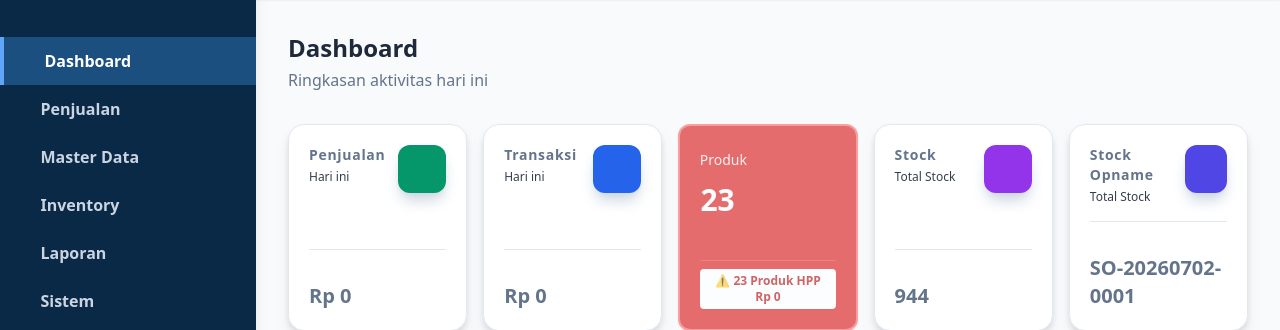
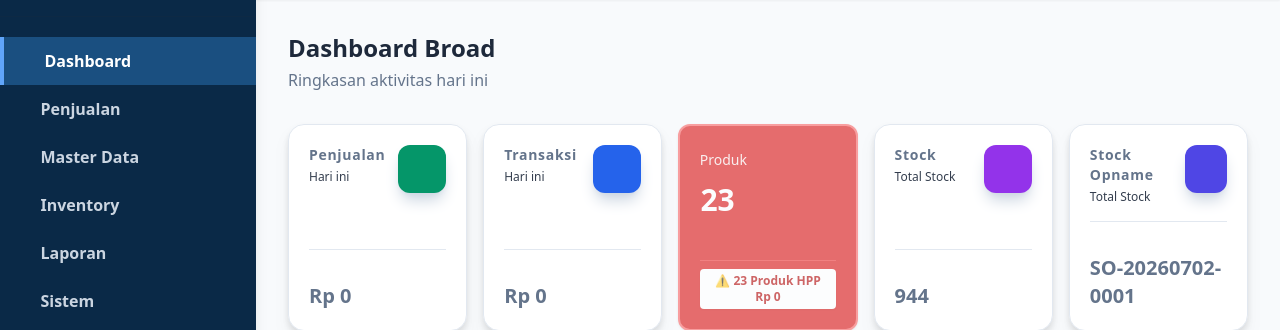
Before and after one commit to marifzein/mekarsari-pos, a Laravel app: page /dashboard in a window 1280 px wide. Shown: the part 80-410 px from the top of the page. Run offline with Laravel 12, Linux system fonts and the light colour scheme; a user stored in the database is signed in; data comes from the database, SQL or seed files in the repository; data that the repository does not hold is empty; style sheets or scripts are compiled from the project's sources; some libraries are stand-ins or nearby versions; some web fonts are replaced.

Commit message:
update teks dashboard broad

```diff
--- a/resources/views/dashboard/index.blade.php
+++ b/resources/views/dashboard/index.blade.php
@@ -9,7 +9,7 @@
             <h2
                 class="text-2xl font-bold"
             >
-                Dashboard
+                Dashboard Broad
             </h2>
             <p class="text-slate-500 mt-1">
                 Ringkasan aktivitas hari ini
```
